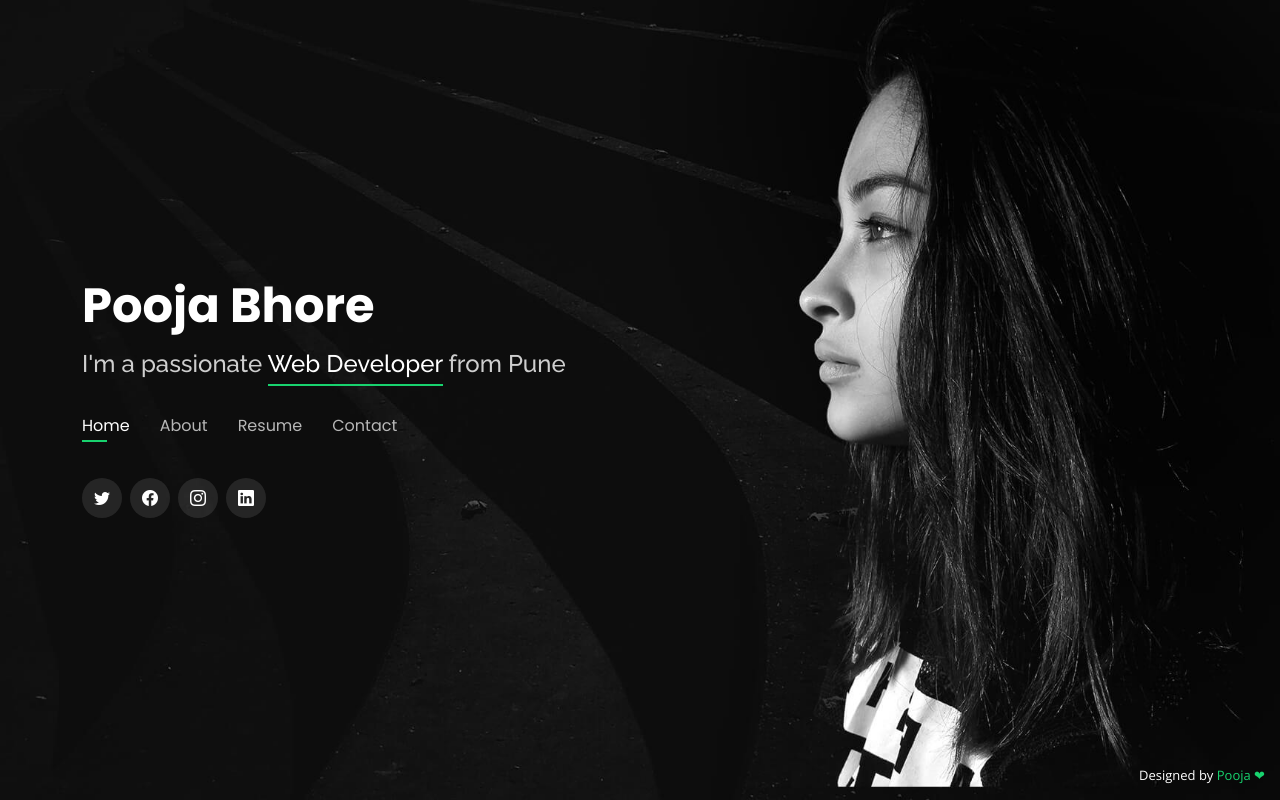
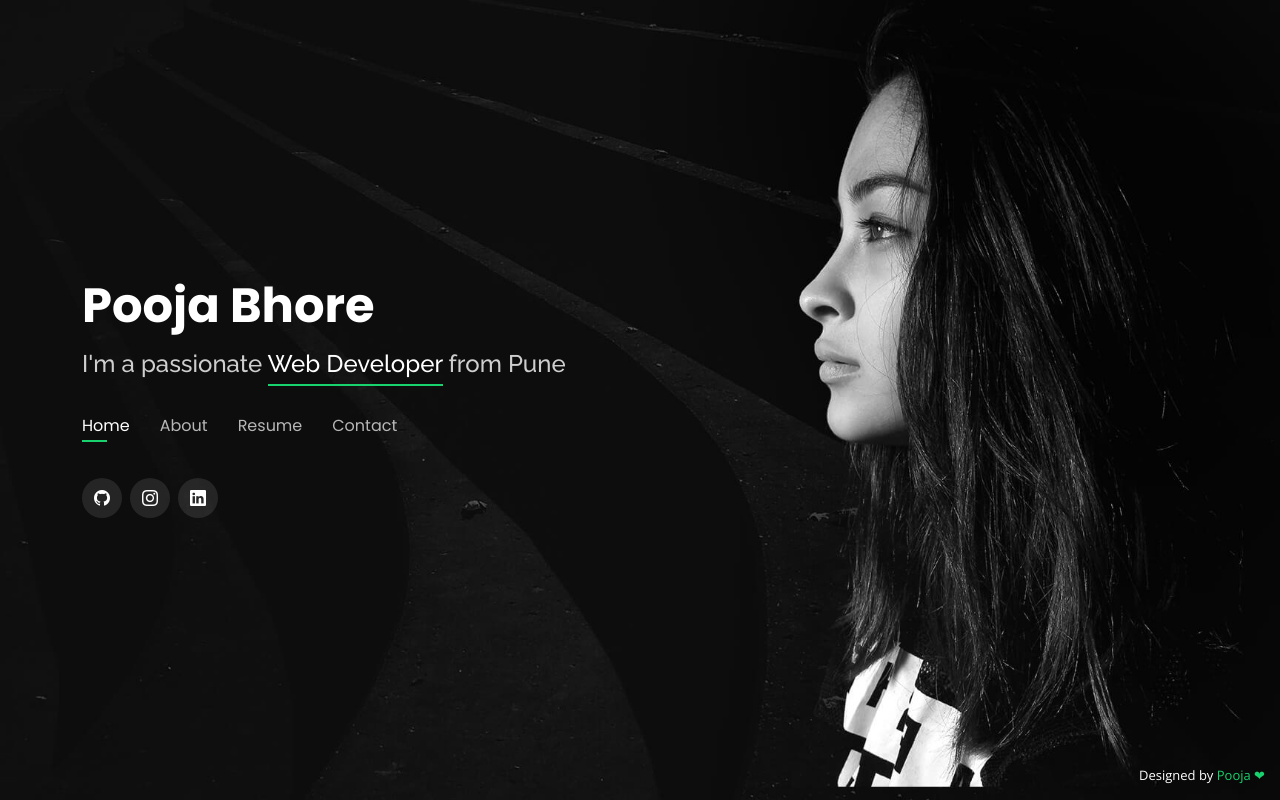
Before and after one commit to poojabhore14/poojabhore14, a plain HTML site: page index.html in a window 1280 px wide. Drawn offline with nearby package versions, Linux system fonts and the light colour scheme.

Commit message:
Update index.html

```diff
--- a/index.html
+++ b/index.html
@@ -53,8 +53,8 @@
       </nav><!-- .navbar -->
 
       <div class="social-links">
-        <a href="#" class="twitter"><i class="bi bi-twitter"></i></a>
-        <a href="#" class="facebook"><i class="bi bi-facebook"></i></a>
+<!--   <a href="#" class="twitter"><i class="bi bi-twitter"></i></a> -->
+        <a href="#" class="facebook"><i class="bi bi-github"></i></a>
         <a href="#" class="instagram"><i class="bi bi-instagram"></i></a>
         <a href="#" class="linkedin"><i class="bi bi-linkedin"></i></a>
       </div>
```
